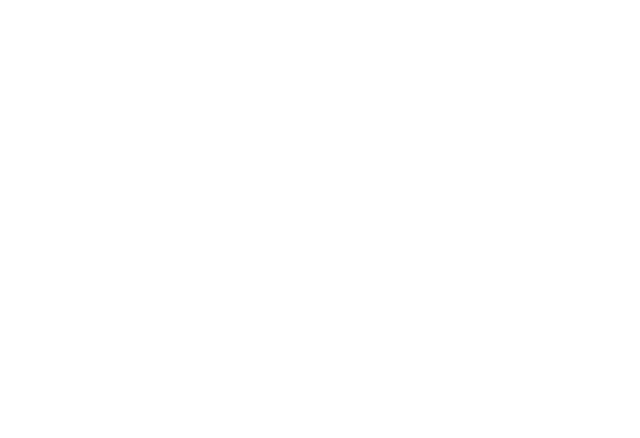
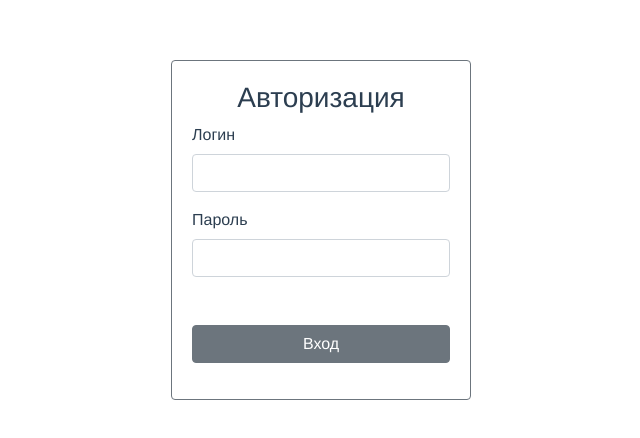
Before and after one commit to BoringStudio/phys, a Vue app in the folder client/: page /login in a window 1280 px wide. Shown: the part 170-608 px from the top of the page, without its empty margins (319-959 px from the left). Built offline with nearby package versions, Linux system fonts and the light colour scheme.

Commit message:
Started making login form

```diff
--- a/client/src/App.vue
+++ b/client/src/App.vue
@@ -4,11 +4,30 @@
   </div>
 </template>
 
+
 <style lang="scss">
+html, body {
+  height: 100%;
+}
+
 #app {
+  height: 100%;
   font-family: 'Avenir', Helvetica, Arial, sans-serif;
   -webkit-font-smoothing: antialiased;
   -moz-osx-font-smoothing: grayscale;
   color: #2c3e50;
 }
+
+.page {
+  min-height: 100%;
+}
+
+.noselect {
+  -webkit-touch-callout: none;
+  -webkit-user-select: none;
+  -khtml-user-select: none;
+  -moz-user-select: none;
+  -ms-user-select: none;
+  user-select: none;
+}
 </style>
--- a/client/src/router.ts
+++ b/client/src/router.ts
@@ -1,6 +1,8 @@
 import Vue from 'vue';
 import Router from 'vue-router';
-import Main from './views/Main.vue';
+import MainPage from './views/Main.vue';
+
+const loginPage = () => import('@/views/Login.vue');
 
 Vue.use(Router);
 
@@ -11,7 +13,18 @@ export default new Router({
     {
       path: '/',
       name: 'main',
-      component: Main
+      component: MainPage,
+      props: {
+        layout: 'default'
+      }
+    },
+    {
+      path: '/login',
+      name: 'login',
+      component: loginPage,
+      props: {
+        layout: 'simple-window'
+      }
     }
   ]
 });
--- /dev/null
+++ b/client/src/views/Login.vue
@@ -0,0 +1,50 @@
+<template>
+  <div class="login-page page">
+    <b-form class="window">
+      <h3>Авторизация</h3>
+      <b-form-group label="Логин">
+        <b-input class="w-100"/>
+      </b-form-group>
+      <b-form-group label="Пароль">
+        <b-input class="w-100" type="password"/>
+      </b-form-group>
+      <b-form-group>
+        <b-button class="w-100">Вход</b-button>
+      </b-form-group>
+    </b-form>
+  </div>
+</template>
+
+
+<script lang="ts">
+import { Component, Vue } from 'vue-property-decorator';
+
+@Component
+export default class LoginPage extends Vue {}
+</script>
+
+
+<style lang="scss">
+.login-page {
+  display: flex;
+  flex-direction: column;
+  justify-content: center;
+  align-items: center;
+
+  .window {
+    border: 1px solid var(--secondary);
+    padding: 20px;
+    border-radius: 0.25rem;
+    width: 300px;
+
+    h3 {
+      text-align: center;
+    }
+
+    .form-group:last-child {
+      margin-top: 3em;
+    }
+  }
+}
+</style>
+<!-- STYLE END -->
--- a/client/src/views/Main.vue
+++ b/client/src/views/Main.vue
@@ -1,12 +1,11 @@
 <template>
-  <div class="page-main">
-    Hello world
-  </div>
+  <div class="main-page">Hello world</div>
 </template>
+
 
 <script lang="ts">
 import { Component, Vue } from 'vue-property-decorator';
 
 @Component
-export default class Main extends Vue {}
+export default class MainPage extends Vue {}
 </script>
```
